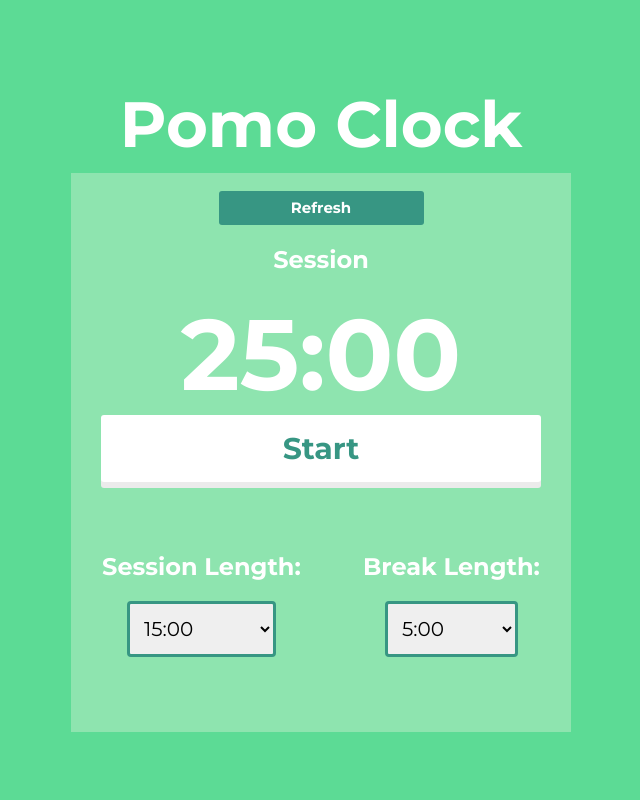
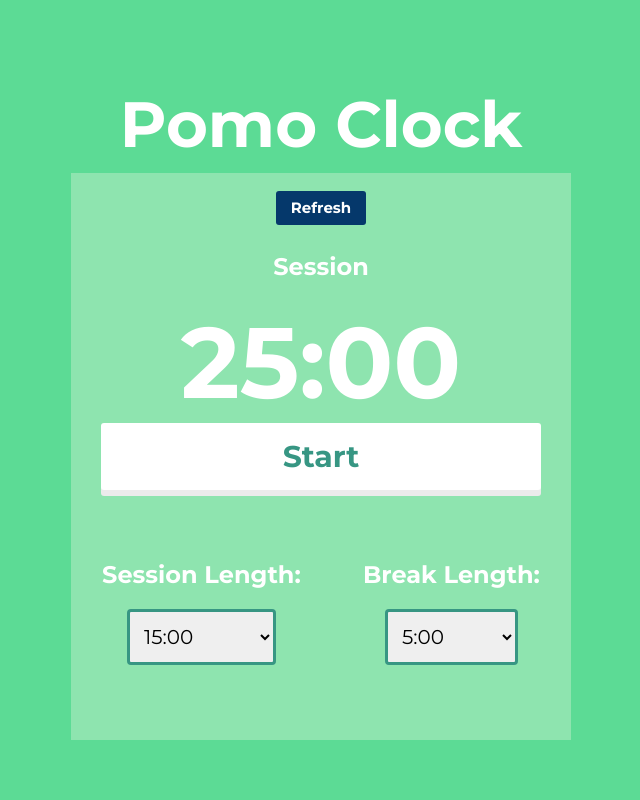
Before and after one commit to emilio-quintana-dev/pomodoro-clock-app, a React (Create React App) app: page / in a window 1280 px wide. Shown: the top 800 px of the page, without its empty margins (319-959 px from the left). Built offline with nearby package versions, Linux system fonts and the light colour scheme.

Commit message:
added soundFX to click and made some styling fixes

```diff
--- a/src/App.css
+++ b/src/App.css
@@ -1,3 +1,11 @@
+* {
+  font-family: "Montserrat";
+}
+
+button:hover {
+  background: #0d2d4f;
+}
+
 h2 {
   color: #fff;
 }
--- a/src/components/Button.js
+++ b/src/components/Button.js
@@ -1,7 +1,7 @@
 import styled from "styled-components";
 
-const Button = styled.section`
-  background: #379683;
+const Button = styled.button`
+  background: #05386b;
   border-radius: 3px;
   color: #fff;
   margin: 0.5em 0.5em;
```
